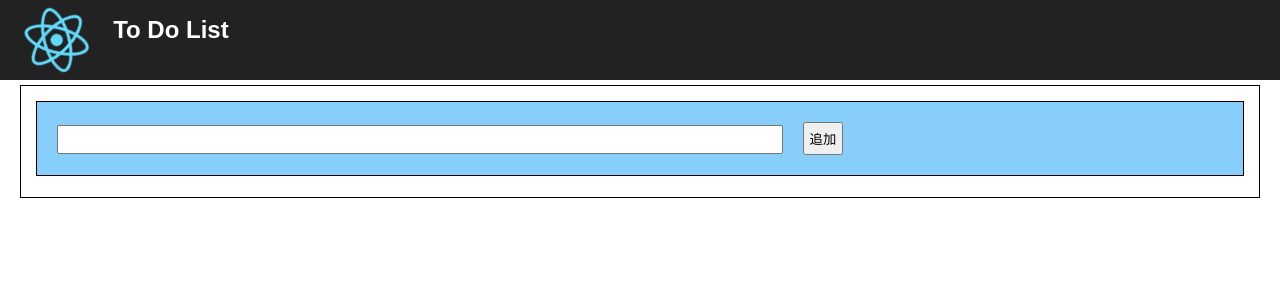
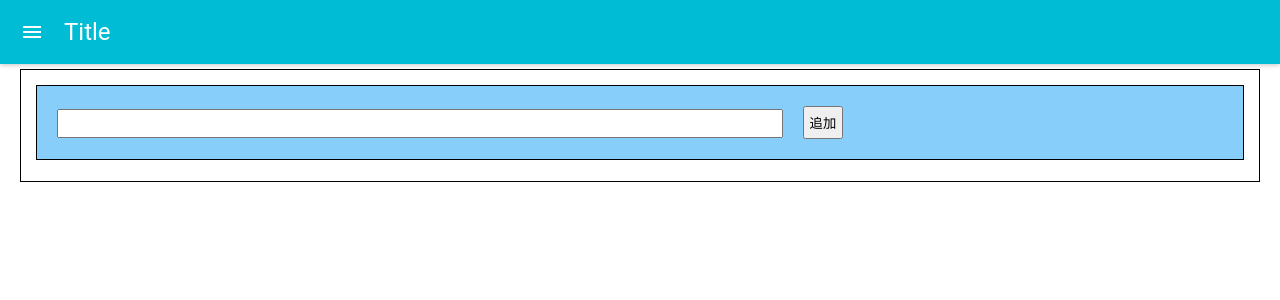
Before and after one commit to chorokichi/todo-list-react-js, a React (Create React App) app: page / in a window 1280 px wide. Shown: the top 300 px of the page. Built offline with nearby package versions, Linux system fonts and the light colour scheme.

Commit message:
[ENH]material-uiの導入。試しにAppBarを利用。

```diff
--- a/package.json
+++ b/package.json
@@ -3,9 +3,11 @@
   "version": "0.1.0",
   "private": true,
   "dependencies": {
+    "material-ui": "^0.20.0",
     "react": "^16.2.0",
     "react-dom": "^16.2.0",
-    "react-scripts": "1.1.1"
+    "react-scripts": "1.1.1",
+    "react-tap-event-plugin": "^3.0.2"
   },
   "scripts": {
     "start": "NODE_PATH=src/ react-scripts start",
--- a/src/App.js
+++ b/src/App.js
@@ -1,19 +1,20 @@
 import React, { Component } from 'react';
 import AppHeader from './header/AppHeader';
 import ToDoListApp from './toDoListApp/ToDoListApp';
+import MuiThemeProvider from 'material-ui/styles/MuiThemeProvider';
 import './App.css';
 
 class App extends Component {
-  // constructor(props) {
-  //   super(props);
-  // }
 
   render() {
     return (
-      <div className="App">
-        <AppHeader />
-        <ToDoListApp />
-      </div>
+      // material-uiを使うときはトップにテーマ(MuiThemeProvider)を設定する
+      <MuiThemeProvider>
+        <div className="App">
+          <AppHeader />
+          <ToDoListApp />
+        </div>
+      </MuiThemeProvider>
     );
   }
 }
--- a/src/header/AppHeader.js
+++ b/src/header/AppHeader.js
@@ -1,14 +1,23 @@
 import React, { Component } from 'react';
 import logo from './logo.svg';
 import './AppHeader.css';
-
+import AppBar from 'material-ui/AppBar';
 class AppHeader extends Component {
     render() {
         return (
-            <header className="App-header">
-                <img src={logo} className="App-logo" alt="logo" />
-                <h1 className="App-title">To Do List</h1>
-            </header>
+            // <header className="App-header">
+            //     <img src={logo} className="App-logo" alt="logo" />
+            //     <h1 className="App-title">To Do List</h1>
+            // </header>
+            // <MuiThemeProvider>
+            <AppBar
+                title="Title"
+                iconClassNameRight="muidocs-icon-navigation-expand-more"
+                onTitleClick={(event) => {
+                    console.log("onTitleClick")
+                }}
+            />
+            // </MuiThemeProvider>
         );
     }
 }
```
